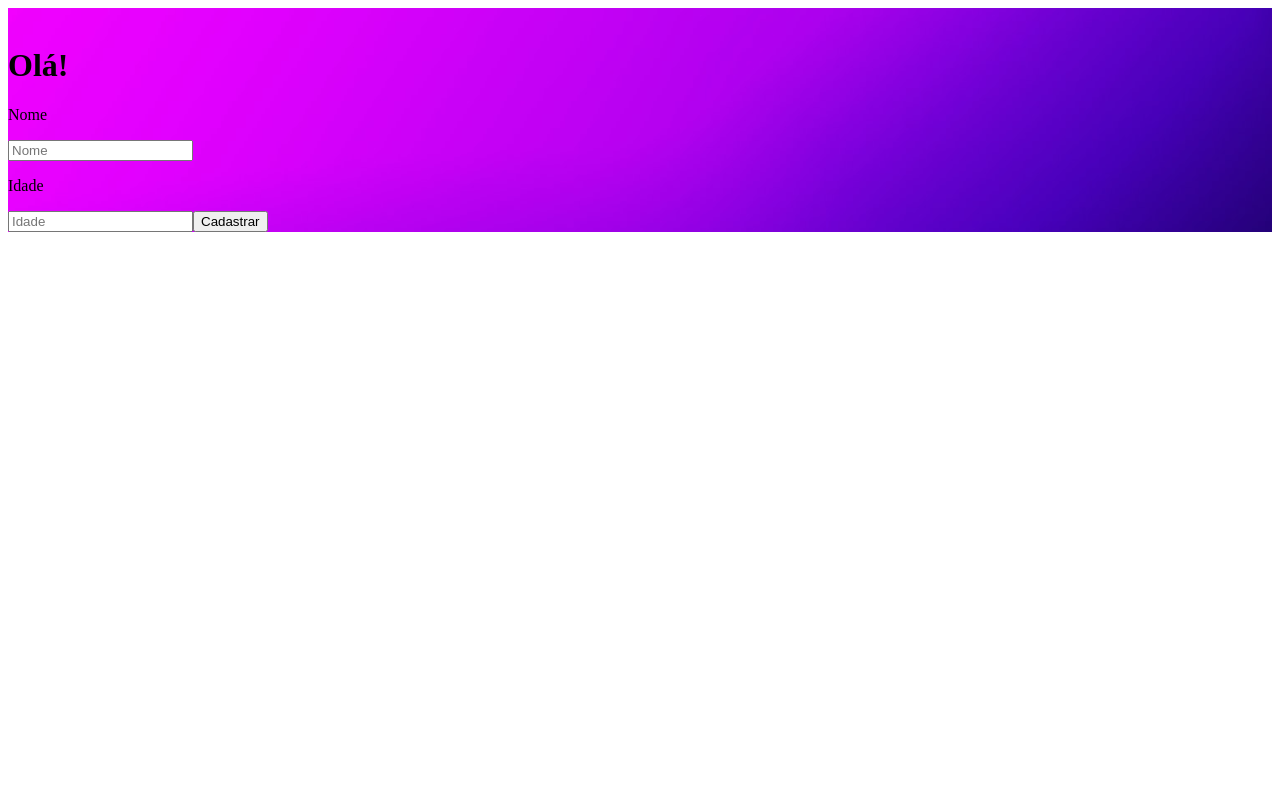
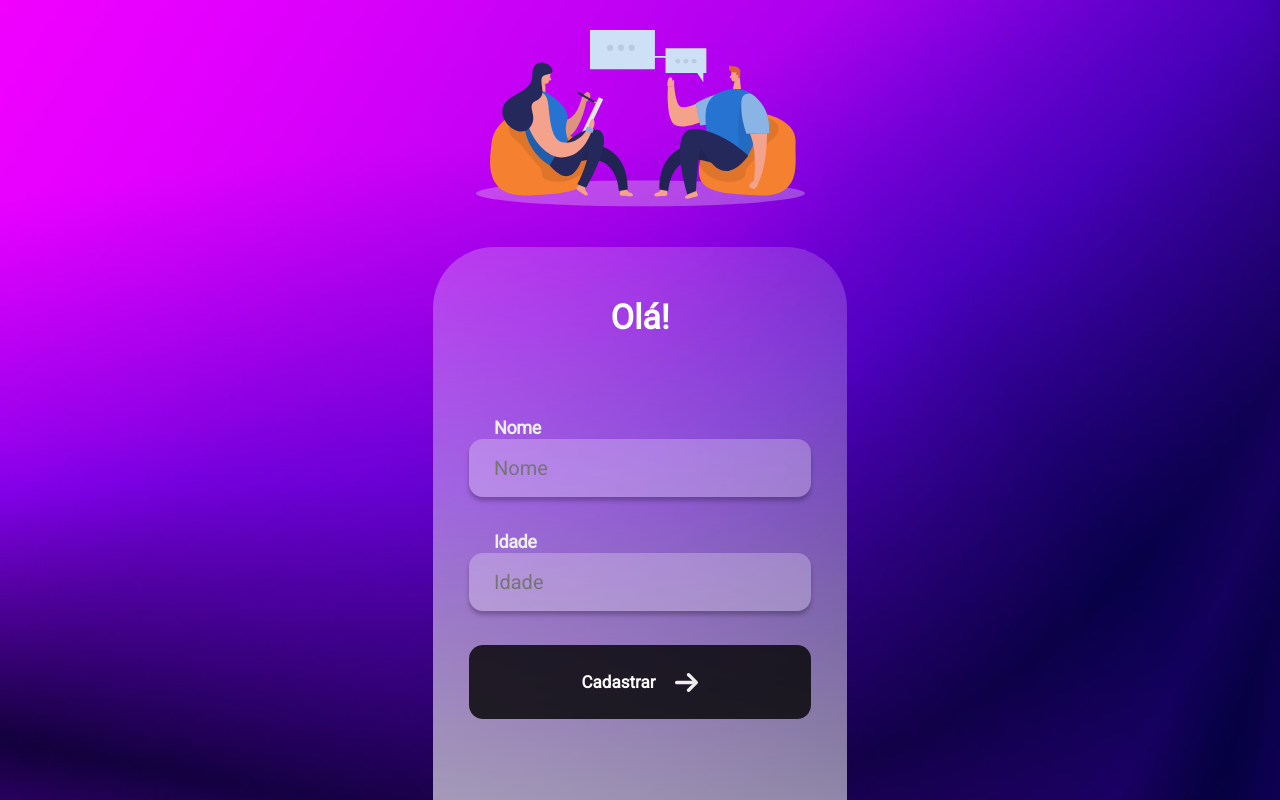
Before and after one commit to herlonwallace/devclub-fullstack, a React (Create React App) app in the folder 07_front-end/02_React/first-project-react/: page / in a window 1280 px wide. Built offline with nearby package versions, Linux system fonts and the light colour scheme.

Commit message:
Aula Front-end: React- aula 3
Imagens no React, Estilos globais no React, Estilizando a aplicação.

```diff
--- a/07_front-end/02_React/first-project-react/public/index.html
+++ b/07_front-end/02_React/first-project-react/public/index.html
@@ -1,21 +1,26 @@
 <!DOCTYPE html>
 <html lang="en">
+
 <head>
   <meta charset="utf-8" />
   <link rel="icon" href="%PUBLIC_URL%/favicon.ico" />
   <meta name="viewport" content="width=device-width, initial-scale=1" />
   <meta name="theme-color" content="#000000" />
-    <meta
-      name="description"
-      content="Web site created using create-react-app"
-    />
+  <meta name="description" content="Web site created using create-react-app" />
   <link rel="apple-touch-icon" href="%PUBLIC_URL%/logo192.png" />
+  <link rel="preconnect" href="https://fonts.googleapis.com">
+  <link rel="preconnect" href="https://fonts.gstatic.com" crossorigin>
+  <link
+    href="https://fonts.googleapis.com/css2?family=Montserrat:wght@400;500;600;700;900&family=Open+Sans:wght@300;400;500;700&family=Oswald&family=Roboto:wght@100;400&display=swap"
+    rel="stylesheet">
 
-    <title>React App</title>
+  <title>Users</title>
 </head>
+
 <body>
   <noscript>You need to enable JavaScript to run this app.</noscript>
   <div id="root"></div>
 
 </body>
+
 </html>
--- a/07_front-end/02_React/first-project-react/src/App.js
+++ b/07_front-end/02_React/first-project-react/src/App.js
@@ -1,10 +1,13 @@
 import { Container, H1, Image, ContainerItens, InputLabel, Input, Button } from "./style"
+
+import People from './assets/people.svg'
+import Arrow from './assets/arrow.svg'
 
 function App() {
 
   return (
     <Container>
-      <Image />
+      <Image alt="logo-imagem" src={People} />
       <ContainerItens>
         <H1>Olá!</H1>
 
@@ -14,7 +17,7 @@ function App() {
         <InputLabel>Idade</InputLabel>
         <Input placeholder="Idade" />
 
-        <Button>Cadastrar</Button>
+        <Button>Cadastrar<img alt="seta" src={Arrow} /></Button>
 
       </ContainerItens>
     </Container>
--- /dev/null
+++ b/07_front-end/02_React/first-project-react/src/globalStyle.js
@@ -0,0 +1,12 @@
+import { createGlobalStyle } from "styled-components";
+
+export default createGlobalStyle`
+
+* {
+    margin: 0;
+    padding: 0;
+    box-sizing: border-box;
+    font-family: 'Roboto', sans-serif;
+}
+
+`;
--- a/07_front-end/02_React/first-project-react/src/index.js
+++ b/07_front-end/02_React/first-project-react/src/index.js
@@ -1,8 +1,12 @@
 import React from 'react';
 import ReactDOM from 'react-dom/client';
 import App from './App';
+import GlobalStyle from './globalStyle';
 
 const root = ReactDOM.createRoot(document.getElementById('root'));
 root.render(
-  <App />
+  <>
+    <App />
+    <GlobalStyle />
+  </>
 );
--- a/07_front-end/02_React/first-project-react/src/style.js
+++ b/07_front-end/02_React/first-project-react/src/style.js
@@ -4,22 +4,89 @@ import Background from './assets/background1.svg'
 export const Container = styled.div`
     background: url("${Background}");
     background-size: cover;
+    display: flex;
+    flex-direction: column;
+    align-items: center;
+    gap: 40px;
+    height: 100vh;
 `;
 
 export const Image = styled.img`
+    margin-top: 30px;
 `;
 
 export const ContainerItens = styled.div`
+    background: linear-gradient(
+        15.44deg,
+        rgba(255, 255, 255, 0.6) 0.84%,
+        rgba(255, 255, 255, 0.6) 0.85%,
+        rgba(255, 255, 255, 0.15) 100%
+    );
+    border-radius: 61px 61px 0px 0px;
+    padding: 50px 36px;
+    display: flex;
+    flex-direction: column;
+    height: 100vh;
 `;
 
 export const H1 = styled.h1`
+    font-style: normal;
+    font-weight: bold;
+    font-size: 34px;
+    line-height: 40px;
+    text-align: center;
+    color: #ffffff;
+    margin-bottom: 80px;
 `;
 
 export const InputLabel = styled.p`
+    letter-spacing: -0.408px;
+    font-style: normal;
+    font-weight: bold;
+    font-size: 18px;
+    line-height: 22px;
+    color: #eeeeee;
+    margin-left: 25px;
 `;
 
 export const Input = styled.input`
+    background: rgba(255, 255, 255, 0.25);
+    box-shadow: 0px 4px 4px rgba(0, 0, 0, 0.25);
+    border-radius: 14px;
+    width: 342px;
+    height: 58px;
+    padding-left: 25px;
+    margin-bottom: 34px;
+    border: none;
+    outline: none;
+    color: #ffffff;
+    font-style: normal;
+    font-weight: normal;
+    font-size: 20px;
+    line-height: 28px;
 `;
 
 export const Button = styled.button`
+    width: 342px;
+    height: 74px;
+    background: rgba(0, 0, 0, 0.8);
+    border-radius: 14px;
+    border: none;
+    font-style: normal;
+    font-weight: bold;
+    font-size: 17px;
+    color: #ffffff;
+    cursor: pointer;
+    display: flex;
+    align-items: center;
+    justify-content: center;
+    gap: 20px;
+
+    &:hover{
+        opacity: 0.8;
+    }
+
+    &:active{
+        opacity: 0.6;
+    }
 `;
```
Lines whose indentation alone changed are shown as unchanged.
